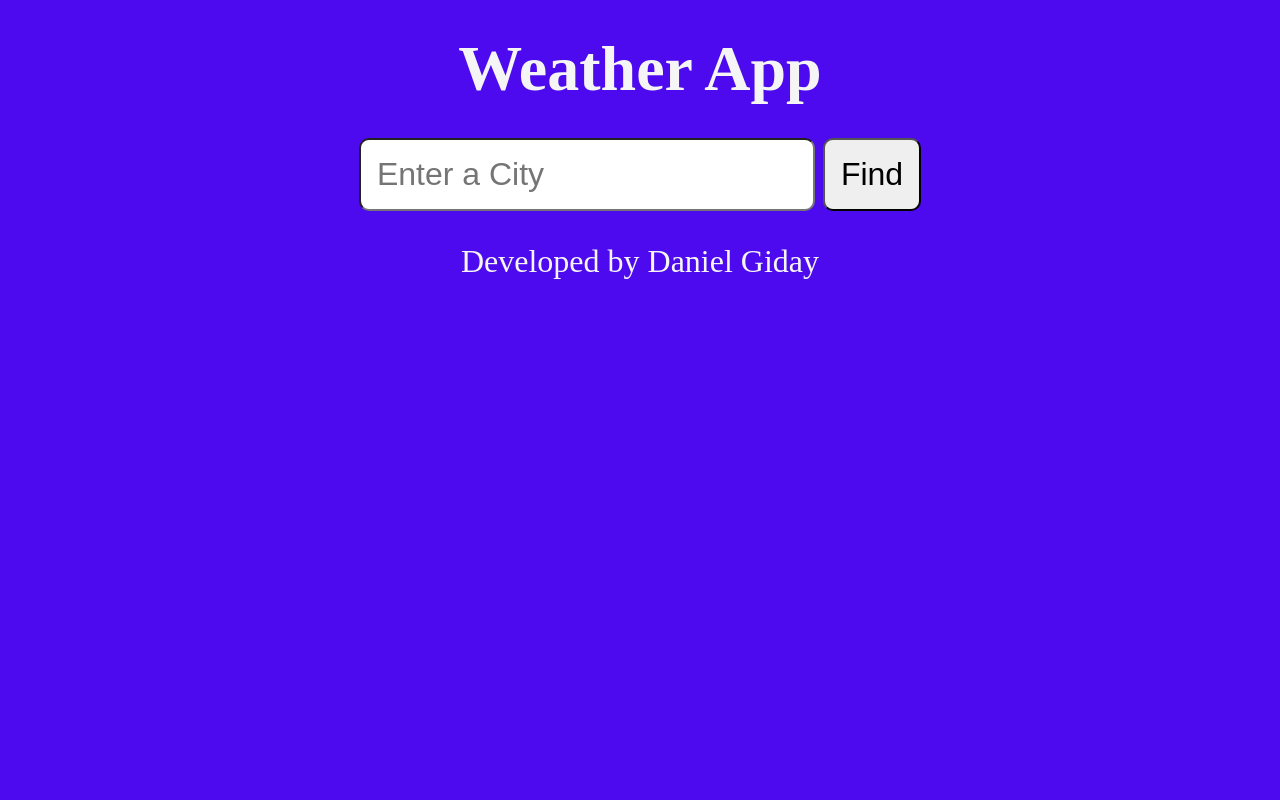
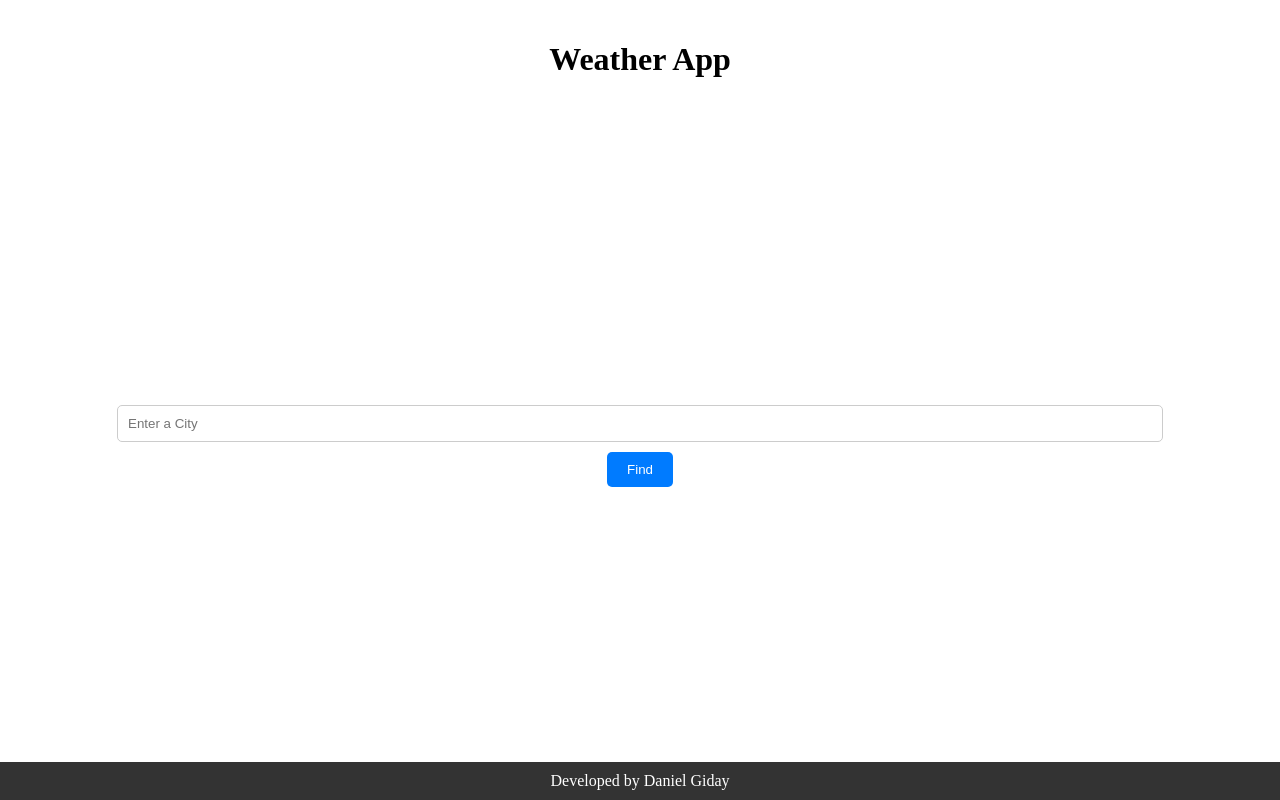
Before and after one commit to codewithdani/weather_app, a Flask app: page / in a window 1280 px wide. Run offline with Flask 3, Linux system fonts and the light colour scheme.

Commit message:
update css

```diff
--- a/static/styles/style.css
+++ b/static/styles/style.css
@@ -1,23 +1,45 @@
-* {
+body {
     margin: 0;
     padding: 0;
-    box-sizing: border-box;
+    display: flex;
+    flex-direction: column;
+    min-height: 100vh;
 }
 
-body {
-    padding: 2rem;
-    background-color: #4e0aee;
-    color: whitesmoke;
-    min-height: 100vh;
+h1 {
+    text-align: center;
+    padding: 20px;
+}
+
+form {
+    text-align: center;
+    flex: 1;
     display: flex;
     flex-direction: column;
     align-items: center;
-    gap: 2rem;
-    font-size: 2rem;
+    justify-content: center;
 }
 
-input, button {
-    font-size: 2rem;
-    padding: 1rem;
-    border-radius: 10px;
+input[type="text"] {
+    width: 80%;
+    padding: 10px;
+    margin: 10px;
+    border: 1px solid #ccc;
+    border-radius: 5px;
 }
+
+button {
+    padding: 10px 20px;
+    background-color: #007bff;
+    color: #fff;
+    border: none;
+    border-radius: 5px;
+    cursor: pointer;
+}
+
+footer {
+    background-color: #333;
+    color: #fff;
+    text-align: center;
+    padding: 10px;
+}
```
